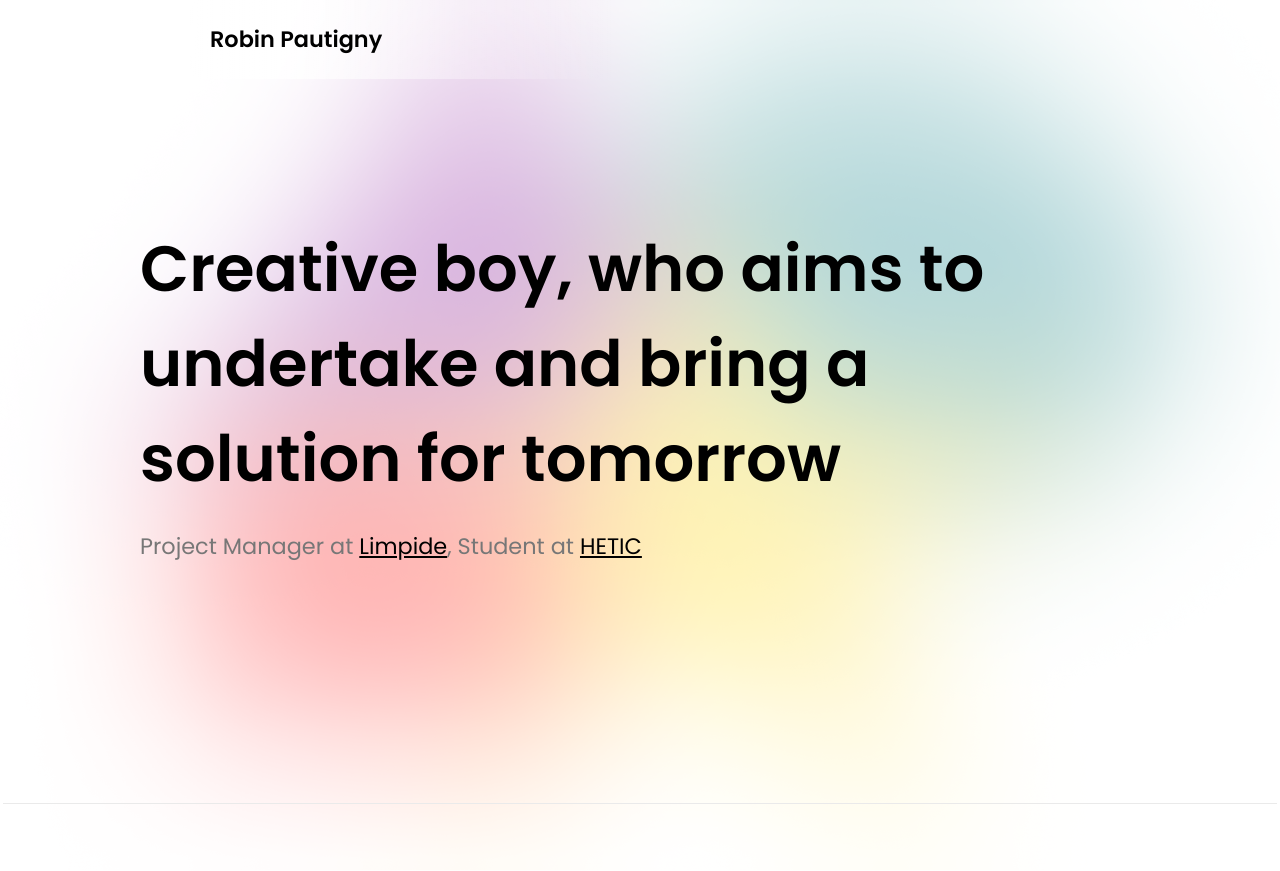
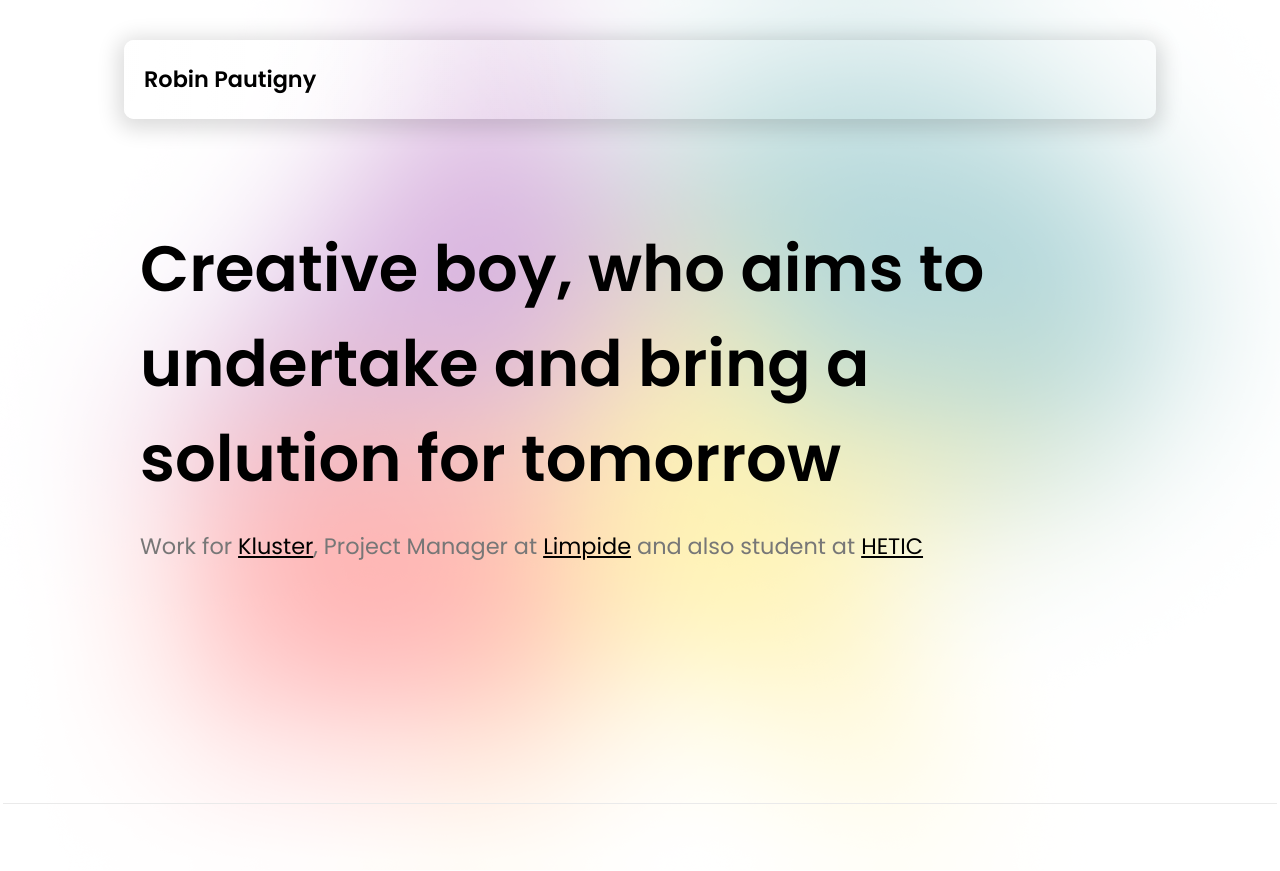
Before and after one commit to rob1-alt/portfolio2023, a Next.js app: page / in a window 1280 px wide. Built offline with nearby package versions, Linux system fonts and the light colour scheme.

Commit message:
too late to good msg

```diff
--- a/pages/index.js
+++ b/pages/index.js
@@ -22,7 +22,7 @@ export default function Home() {
           Creative boy, who aims to undertake and bring a solution for tomorrow
         </h1>
 
-            <p className={styles.job}>Project Manager at <a className={styles.limpide}href="https://limpide.fr">Limpide</a>, Student at <a className={styles.hetic} href='https://hetic.net'>HETIC</a></p>
+            <p className={styles.job}>Work for <a className={styles.kluster} href='kluster'>Kluster</a>, Project Manager at <a className={styles.limpide}href="https://limpide.fr">Limpide</a> and also student at <a className={styles.hetic} href='https://hetic.net'>HETIC</a></p>
 
 
 
--- a/styles/Home.module.css
+++ b/styles/Home.module.css
@@ -1,13 +1,15 @@
 .navbar{
   position: fixed;
   left: 50%; /* on positionne l'élément à la moitié de l'écran */
-  margin-left: -450px;
-  top: 0px;
-  background: radial-gradient(100% 36880.47% at 0% 0%, #FFFFFF 0%, rgba(255, 255, 255, 0.984375) 0.01%, rgba(255, 255, 255, 0) 46.87%);
-  width: 900px;
+  margin-left: -516px;
+  top: 40px;
+  background: radial-gradient(100% 36880.47% at 0% 0%, #fed3d3 0%, rgba(255, 255, 255, 0.984375) 0.01%, rgba(255, 255, 255, 0) 46.87%);
+  width: 1032px;
   font-weight: 600;
   font-size: 1.4em;
   border-radius: 10px;
+  box-shadow: 0px 4px 21px 6px #00000024;
+
 }
 
 .menuNav{
@@ -65,6 +67,9 @@
 
 .hetic:hover{
   color: #27E89F;
+}
+.kluster:hover{
+  color: #85243A;
 }
 
 .work{
```
